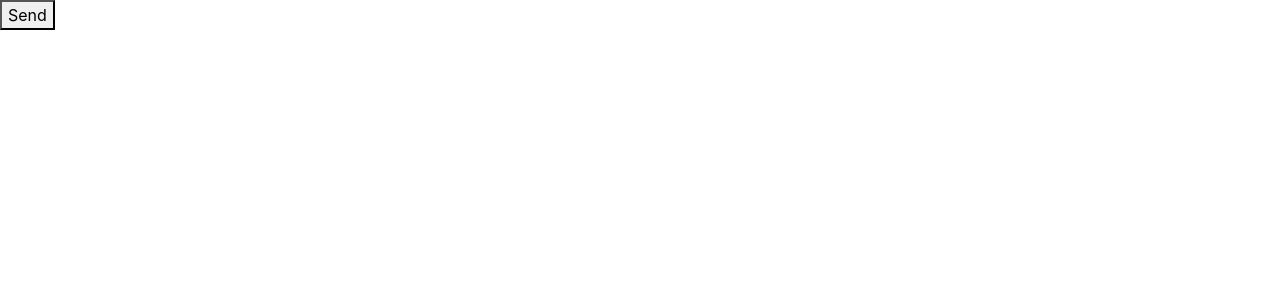
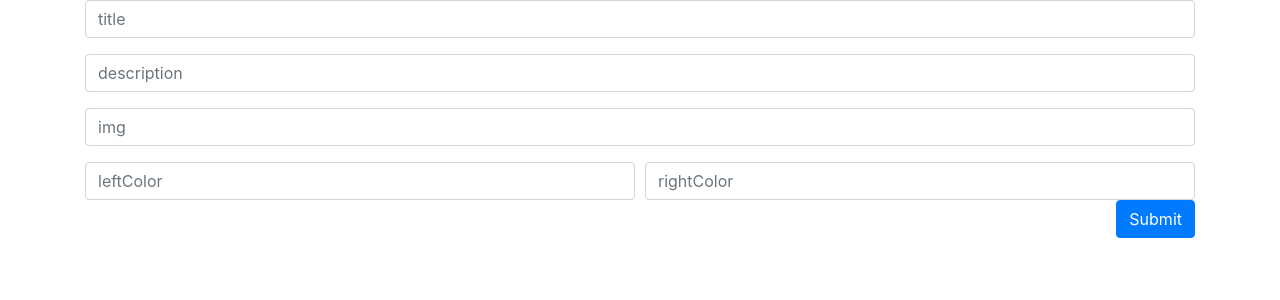
Before and after one commit to emilioCode/fitness, a React (Create React App) app: page /exercise/new in a window 1280 px wide. Shown: the top 300 px of the page. Built offline with nearby package versions, Linux system fonts and the light colour scheme.

Commit message:
controlled component and values into state

```diff
--- a/src/pages/ExerciseNew.js
+++ b/src/pages/ExerciseNew.js
@@ -2,15 +2,50 @@ import React from 'react'
 
 class ExerciseNew extends React.Component{
 
-
-    handleClick=()=>{
-        console.log(this.props)
+    state = {}
+    handleSubmit= e =>{
+        e.preventDefault()
+        console.log(this.state)
+    }
+    handleChange=(e)=>{
+        // console.log(e.target.name + ": "+e.target.value)
+        let partialState = {}
+        partialState[e.target.name]= e.target.value
+        this.setState(partialState)
     }
     render(){
         return(
-            <button onClick={this.handleClick}>
-                Send
+            <div className="container">
+                <form
+                onSubmit={this.handleSubmit}>
+                    <div className="form-group">
+                        <input type="text" className="form-control" placeholder="title" name="title"
+                         value={this.state.title} onChange={this.handleChange}></input>
+                    </div>
+                    <div className="form-group">
+                        <input type="text" className="form-control" placeholder="description" name="description"
+                         value={this.state.description} onChange={this.handleChange}></input>
+                    </div>
+                    <div className="form-group">
+                        <input type="text" className="form-control" placeholder="img" name="img"
+                         value={this.state.img} onChange={this.handleChange}></input>
+                    </div>
+                    <div className="form-row">
+                        <div className="col">
+                            <input type="text" className="form-control" placeholder="leftColor" name="leftColor"
+                             value={this.state.leftColor} onChange={this.handleChange}></input>
+                        </div>
+                        <div className="col">
+                            <input type="text" className="form-control" placeholder="rightColor" name="rightColor"
+                             value={this.state.rightColor} onChange={this.handleChange}></input>
+                        </div>
+                    </div>
+
+            <button type="submit" className="btn btn-primary float-right">
+                Submit
             </button>
+                </form>
+            </div>
         )
     }
 }
```
